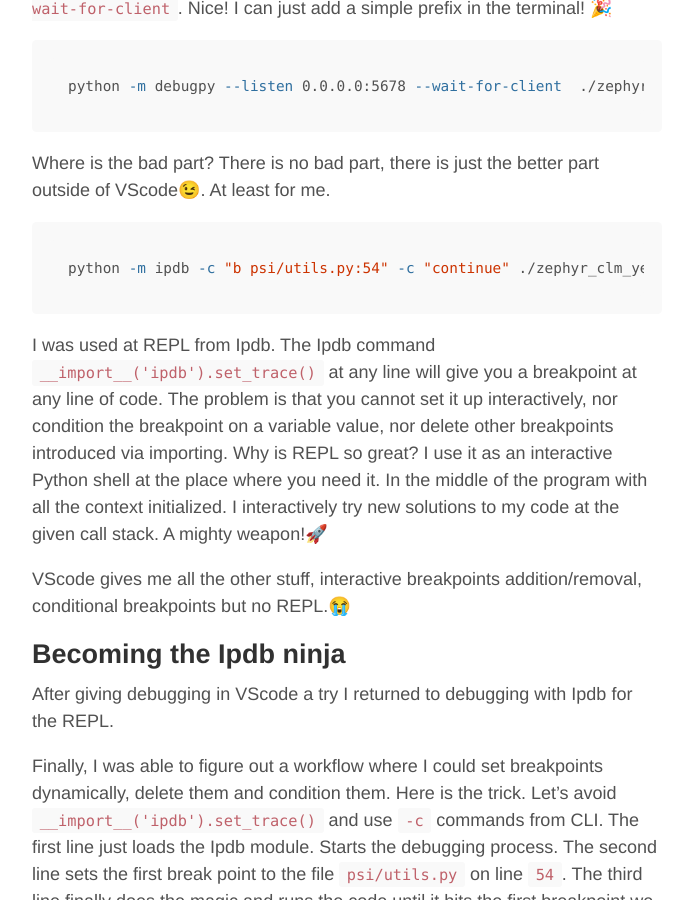
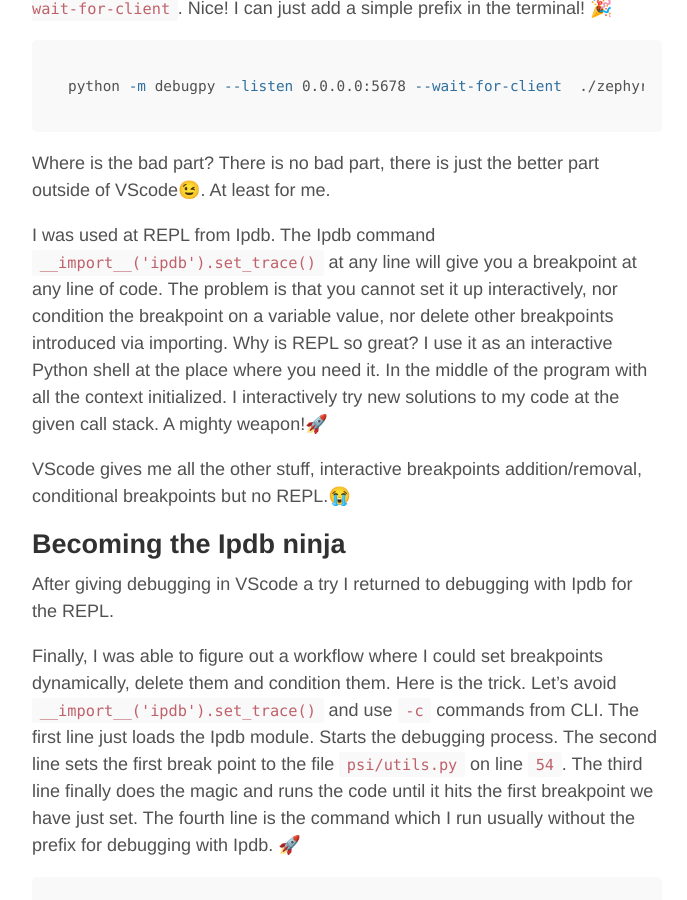
Before and after one commit to oplatek/oplatek.github.io, a Jekyll site: the page built from _posts/2023-12-05-debugging-in-vscode.md, in a window 1280 px wide and 900 px high, scrolled down 2881 px. Shown: the whole window, without its empty margins (293-980 px from the left). Built offline with Jekyll 4.4.1, drawn with Linux system fonts in a browser that asks for light colours.

Commit message:
remove duplicated example

````diff
--- a/_posts/2023-12-05-debugging-in-vscode.md
+++ b/_posts/2023-12-05-debugging-in-vscode.md
@@ -91,11 +91,6 @@
 
 Where is the bad part? There is no bad part, there is just the better part outside of VScode😉. At least for me.
 
-
-```bash
-python -m ipdb -c "b psi/utils.py:54" -c "continue" ./zephyr_clm_yesno.py --model_name EleutherAI/pythia-160m --num_workers 0
-```
-
 I was used at REPL from Ipdb. The Ipdb command `__import__('ipdb').set_trace()` at any line will give you a breakpoint at any line of code.
 The problem is that you cannot set it up interactively, nor condition the breakpoint on a variable value, nor delete other breakpoints introduced via importing.
 Why is REPL so great? I use it as an interactive Python shell at the place where you need it. In the middle of the program with all the context initialized. I interactively try new solutions to my code at the given call stack.
````
